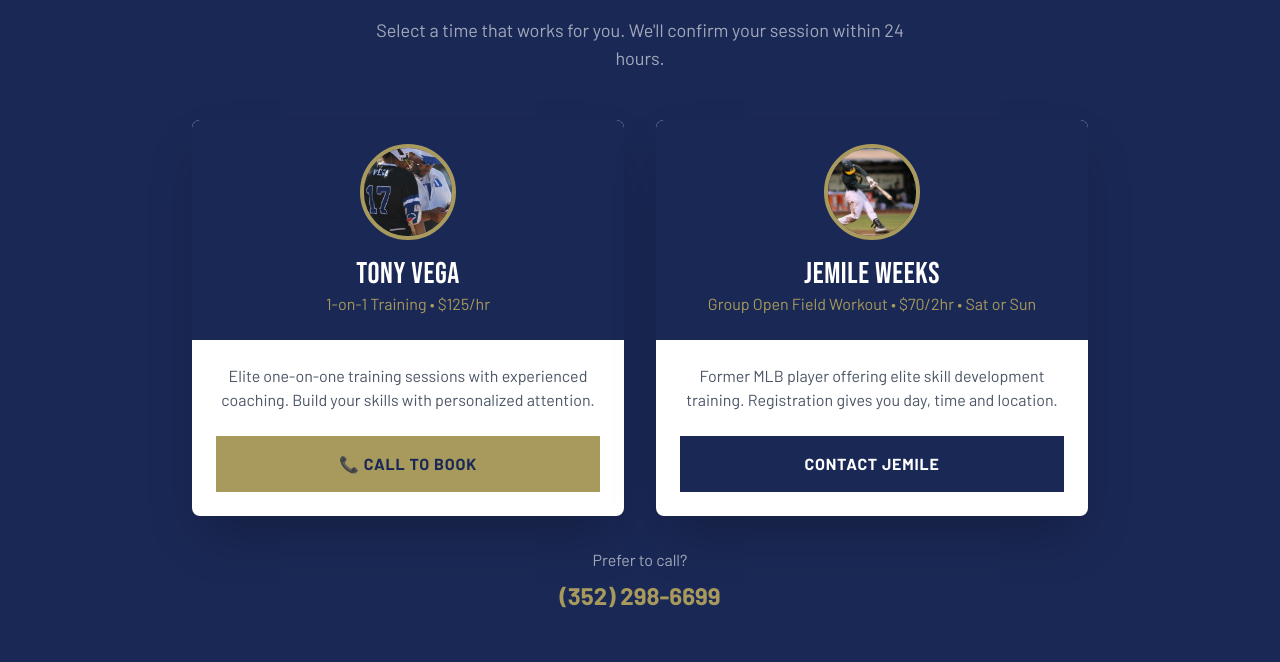
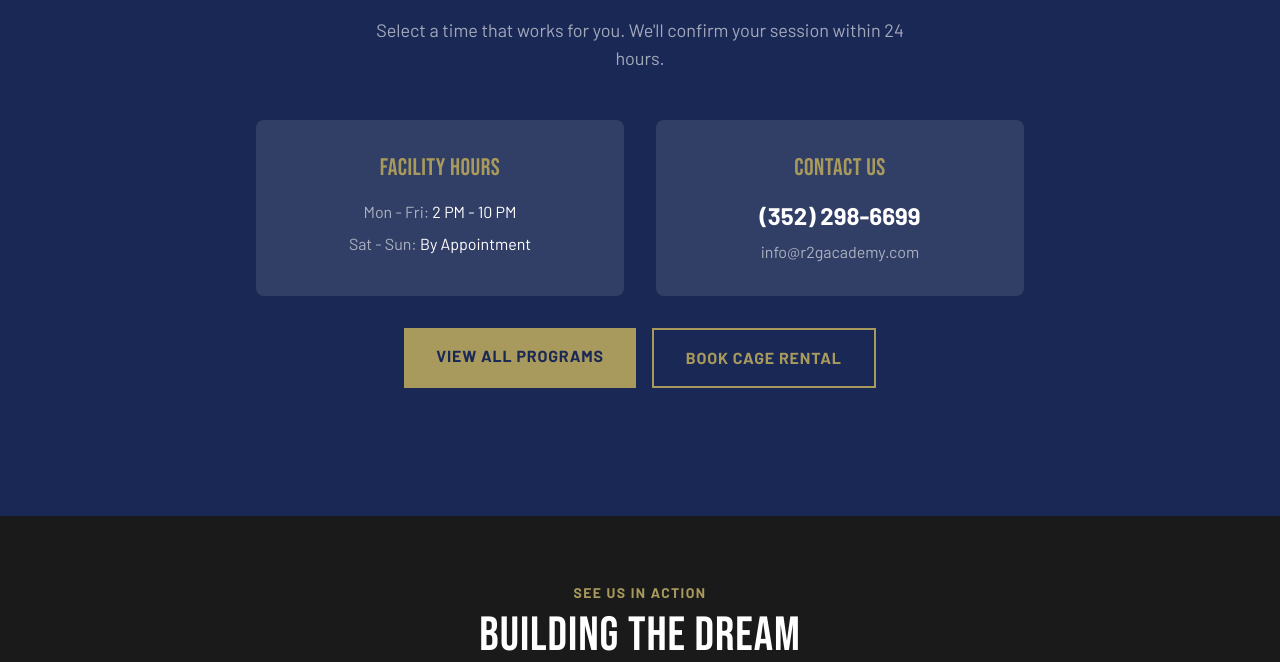
Before and after one commit to mslugga35/r2g-academy, a Next.js app: page / in a window 1280 px wide. Shown: the part 3000-3662 px from the top of the page. Built offline with nearby package versions, Linux system fonts and the light colour scheme.

Commit message:
Remove duplicate trainer cards from Schedule section, add Hours & Contact

```diff
--- a/src/app/page.tsx
+++ b/src/app/page.tsx
@@ -305,70 +305,36 @@ export default function Home() {
             </p>
           </div>
 
-          {/* Two Trainer Cards */}
-          <div className="grid md:grid-cols-2 gap-8 max-w-4xl mx-auto">
-            {/* Tony's Card */}
-            <div className="bg-white rounded-lg shadow-2xl overflow-hidden">
-              <div className="bg-[#1a2855] p-6 text-center">
-                <div className="relative w-24 h-24 mx-auto rounded-full overflow-hidden border-4 border-[#a89a5c] mb-4">
-                  <Image
-                    src="/images/tony.jpg"
-                    alt="Tony Vega"
-                    fill
-                    className="object-cover"
-                  />
-                </div>
-                <h3 className="font-display text-3xl text-white">Tony Vega</h3>
-                <p className="text-[#a89a5c]">1-on-1 Training • $125/hr</p>
-              </div>
-              <div className="p-6 text-center">
-                <p className="text-gray-600 mb-6">
-                  Elite one-on-one training sessions with experienced coaching. Build your skills with personalized attention.
-                </p>
-                <a
-                  href="tel:3522986699"
-                  className="inline-block bg-[#a89a5c] text-[#1a2855] px-8 py-4 font-bold uppercase tracking-wider hover:bg-[#c4b87a] transition-colors w-full"
-                >
-                  📞 Call to Book
-                </a>
+          {/* Hours & Contact */}
+          <div className="grid md:grid-cols-2 gap-8 max-w-3xl mx-auto">
+            {/* Hours */}
+            <div className="bg-white/10 rounded-lg p-8 text-center">
+              <h3 className="font-display text-2xl text-[#a89a5c] mb-4">FACILITY HOURS</h3>
+              <div className="text-white space-y-2">
+                <p><span className="text-white/60">Mon - Fri:</span> 2 PM - 10 PM</p>
+                <p><span className="text-white/60">Sat - Sun:</span> By Appointment</p>
               </div>
             </div>
 
-            {/* Jemile's Card */}
-            <div className="bg-white rounded-lg shadow-2xl overflow-hidden">
-              <div className="bg-[#1a2855] p-6 text-center">
-                <div className="relative w-24 h-24 mx-auto rounded-full overflow-hidden border-4 border-[#a89a5c] mb-4">
-                  <Image
-                    src="/images/jemile.jpg"
-                    alt="Jemile Weeks"
-                    fill
-                    className="object-cover"
-                  />
-                </div>
-                <h3 className="font-display text-3xl text-white">Jemile Weeks</h3>
-                <p className="text-[#a89a5c]">Group Open Field Workout • $70/2hr • Sat or Sun</p>
-              </div>
-              <div className="p-6 text-center">
-                <p className="text-gray-600 mb-6">
-                  Former MLB player offering elite skill development training. Registration gives you day, time and location.
-                </p>
-                <a
-                  href="https://form.jotform.com/252495004595057"
-                  target="_blank"
-                  rel="noopener noreferrer"
-                  className="inline-block bg-[#1a2855] text-white px-8 py-4 font-bold uppercase tracking-wider hover:bg-[#0f1a38] transition-colors w-full"
-                >
-                  Contact Jemile
-                </a>
-              </div>
+            {/* Contact */}
+            <div className="bg-white/10 rounded-lg p-8 text-center">
+              <h3 className="font-display text-2xl text-[#a89a5c] mb-4">CONTACT US</h3>
+              <a href="tel:3522986699" className="block text-white text-2xl font-bold hover:text-[#a89a5c] transition-colors mb-2">
+                (352) 298-6699
+              </a>
+              <a href="mailto:info@r2gacademy.com" className="text-white/60 hover:text-[#a89a5c] transition-colors">
+                info@r2gacademy.com
+              </a>
             </div>
           </div>
 
-          {/* Fallback contact */}
-          <div className="text-center mt-8">
-            <p className="text-white/60 mb-2">Prefer to call?</p>
-            <a href="tel:3522986699" className="text-[#a89a5c] text-2xl font-bold hover:text-[#c4b87a] transition-colors">
-              (352) 298-6699
+          {/* Quick booking links */}
+          <div className="flex flex-wrap justify-center gap-4 mt-8">
+            <a href="#services" className="bg-[#a89a5c] text-[#1a2855] px-8 py-4 font-bold uppercase tracking-wider hover:bg-[#c4b87a] transition-colors">
+              View All Programs
+            </a>
+            <a href="https://cal.com/rodolfo-lizardo-tzrkyr/cages" target="_blank" rel="noopener noreferrer" className="border-2 border-[#a89a5c] text-[#a89a5c] px-8 py-4 font-bold uppercase tracking-wider hover:bg-[#a89a5c] hover:text-[#1a2855] transition-colors">
+              Book Cage Rental
             </a>
           </div>
         </div>
```
